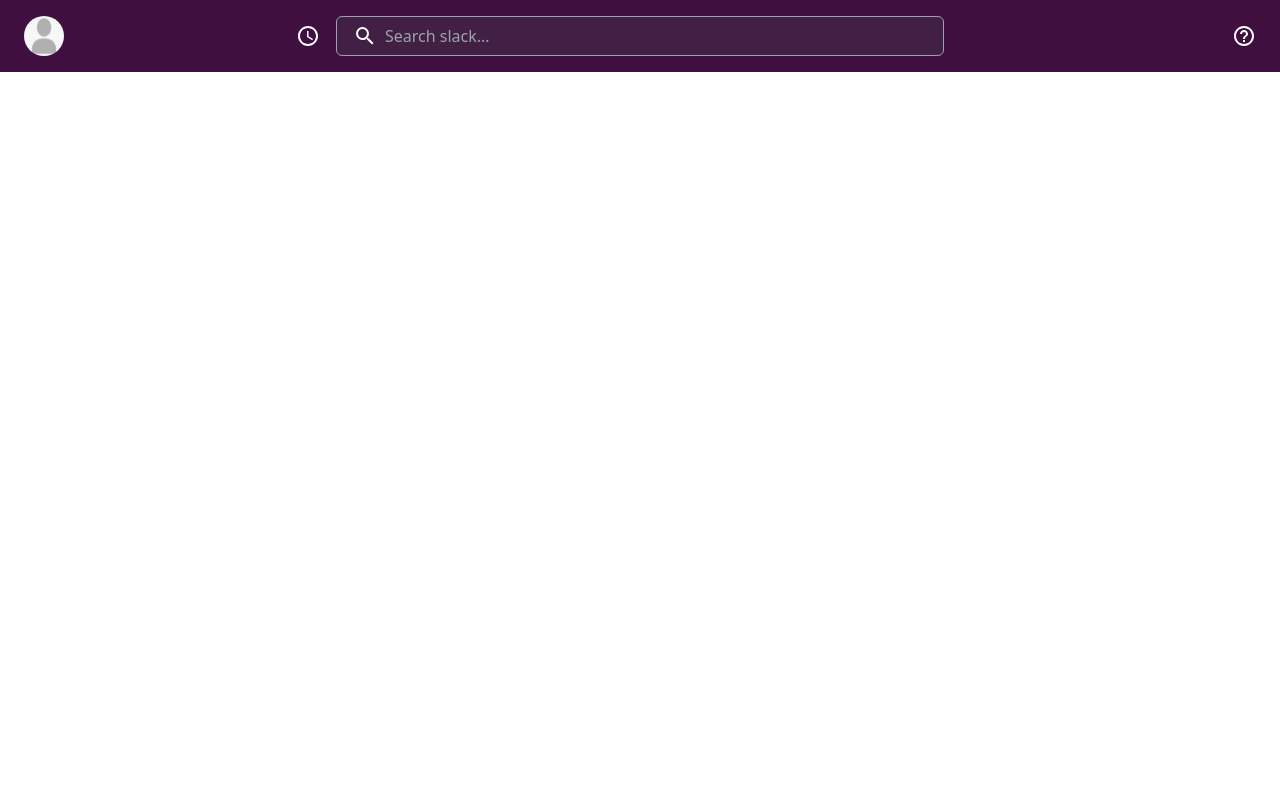
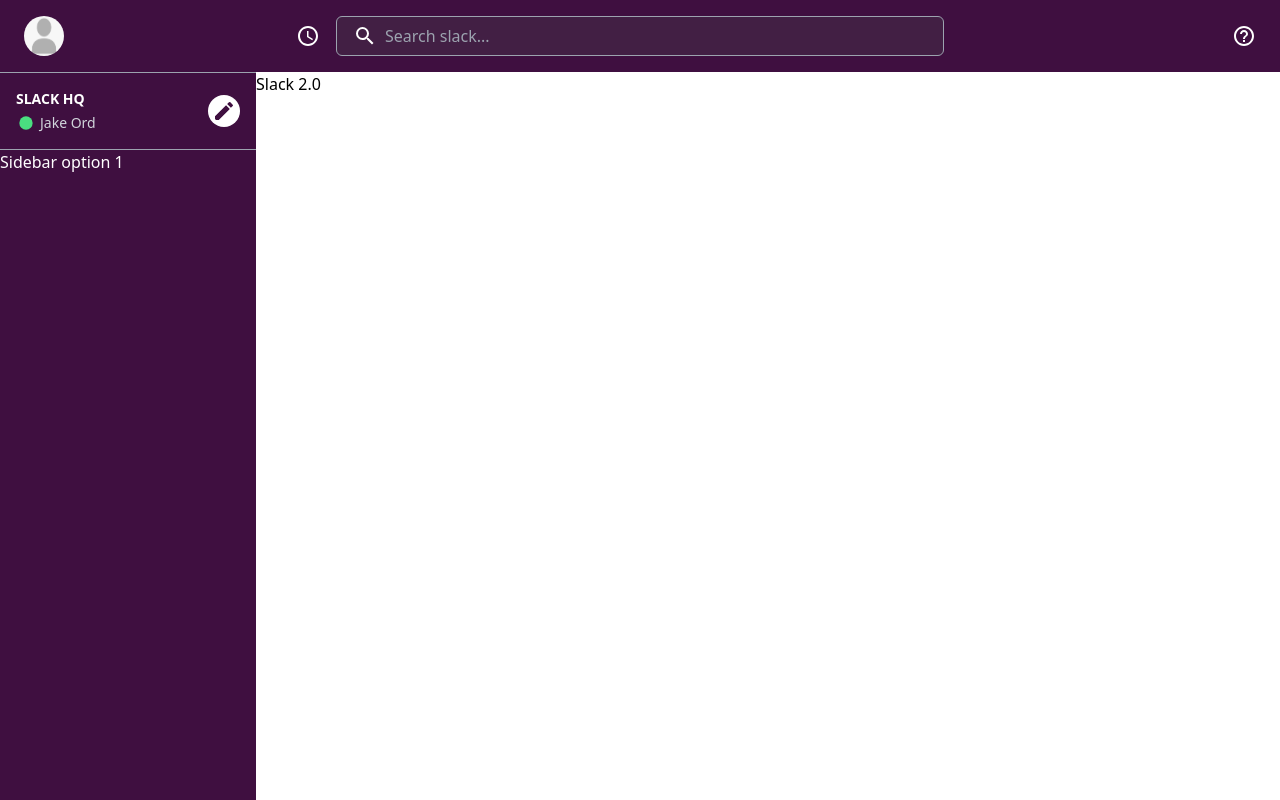
Before and after one commit to jorddy/slack-clone, a Next.js app: page / in a window 1280 px wide. Built offline with nearby package versions, Linux system fonts and the light colour scheme.

Commit message:
finished sidebar header

```diff
--- a/src/components/header.tsx
+++ b/src/components/header.tsx
@@ -3,7 +3,7 @@ import { MdAccessTime, MdHelpOutline, MdSearch } from "react-icons/md";
 
 export default function Header() {
   return (
-    <header className='fixed w-full px-6 py-4 grid grid-cols-8 gap-4 bg-slack text-white'>
+    <header className='px-6 py-4 grid grid-cols-8 gap-4 bg-slack text-white'>
       <div className='col-span-2 flex gap-2 items-center'>
         <div className='relative h-10 w-10 cursor-pointer hover:opacity-80'>
           <Image
--- /dev/null
+++ b/src/components/sidebar.tsx
@@ -0,0 +1,25 @@
+import { MdCreate, MdFiberManualRecord } from "react-icons/md";
+
+const SidebarOption = () => {
+  return <li>Sidebar option 1</li>;
+};
+
+export default function Sidebar() {
+  return (
+    <aside className='col-span-1 bg-slack text-white'>
+      <div className='flex p-4 items-center gap-2 border-t border-b border-gray-400'>
+        <div className='flex-1'>
+          <h2 className='text-sm font-black pb-1'>SLACK HQ</h2>
+          <h3 className='flex gap-1 items-center text-sm text-gray-300'>
+            <MdFiberManualRecord className='h-5 w-5 text-green-400' /> Jake Ord
+          </h3>
+        </div>
+        <MdCreate className='h-8 w-8 p-1 bg-white text-slack rounded-full' />
+      </div>
+
+      <ul>
+        <SidebarOption />
+      </ul>
+    </aside>
+  );
+}
--- a/src/pages/_app.tsx
+++ b/src/pages/_app.tsx
@@ -1,12 +1,16 @@
 import "@/styles/globals.css";
 import type { AppProps } from "next/app";
 import Header from "@/components/header";
+import Sidebar from "@/components/sidebar";
 
 function MyApp({ Component, pageProps }: AppProps) {
   return (
-    <div className='overflow-hidden'>
+    <div className='h-screen overflow-hidden'>
       <Header />
-      <Component {...pageProps} />
+      <main className='grid grid-cols-5 min-h-full'>
+        <Sidebar />
+        <Component {...pageProps} />
+      </main>
     </div>
   );
 }
--- a/src/pages/index.tsx
+++ b/src/pages/index.tsx
@@ -1,7 +1,7 @@
 export default function Index() {
   return (
-    <main>
+    <>
       <h1>Slack 2.0</h1>
-    </main>
+    </>
   );
 }
```
